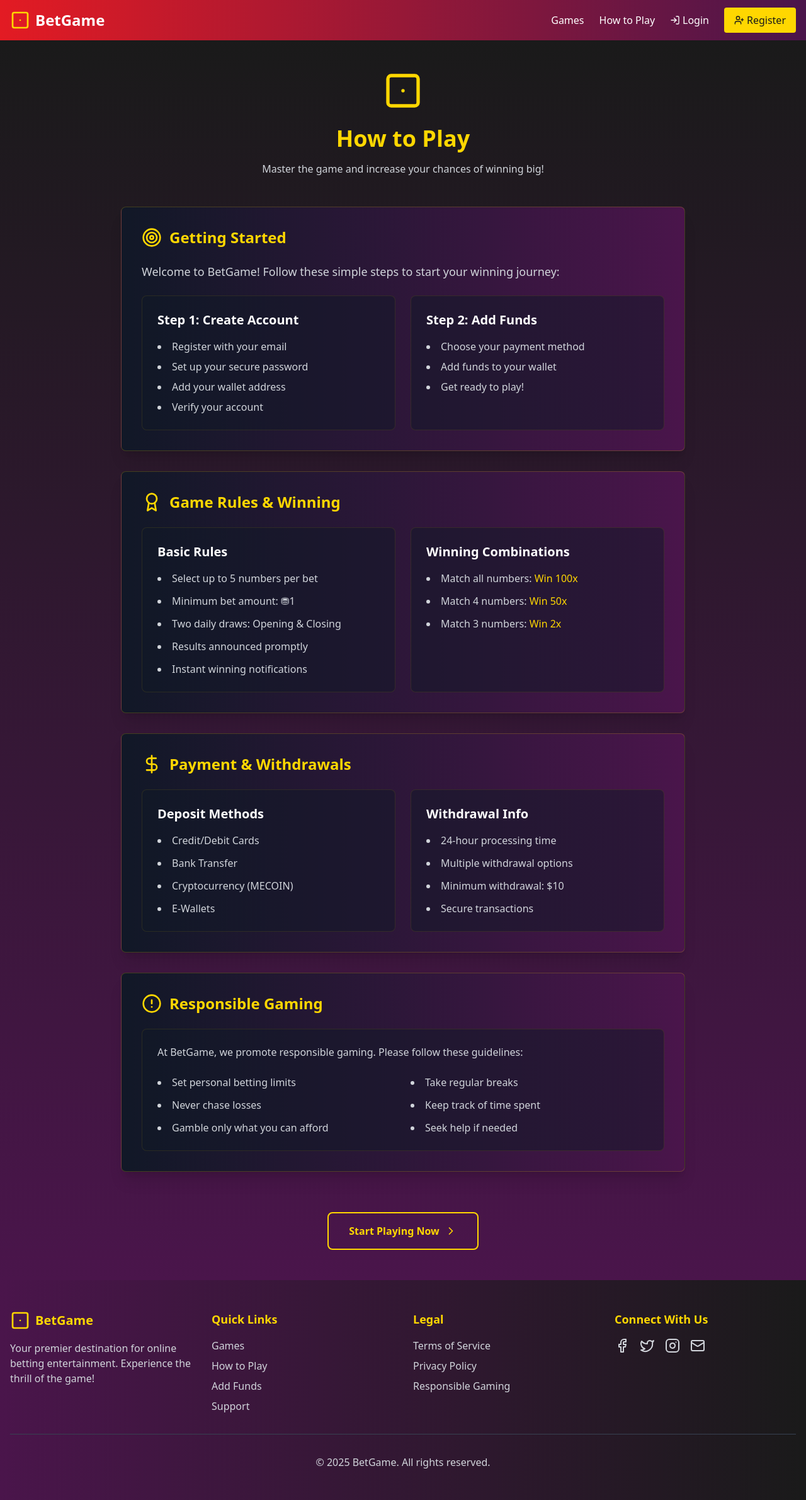
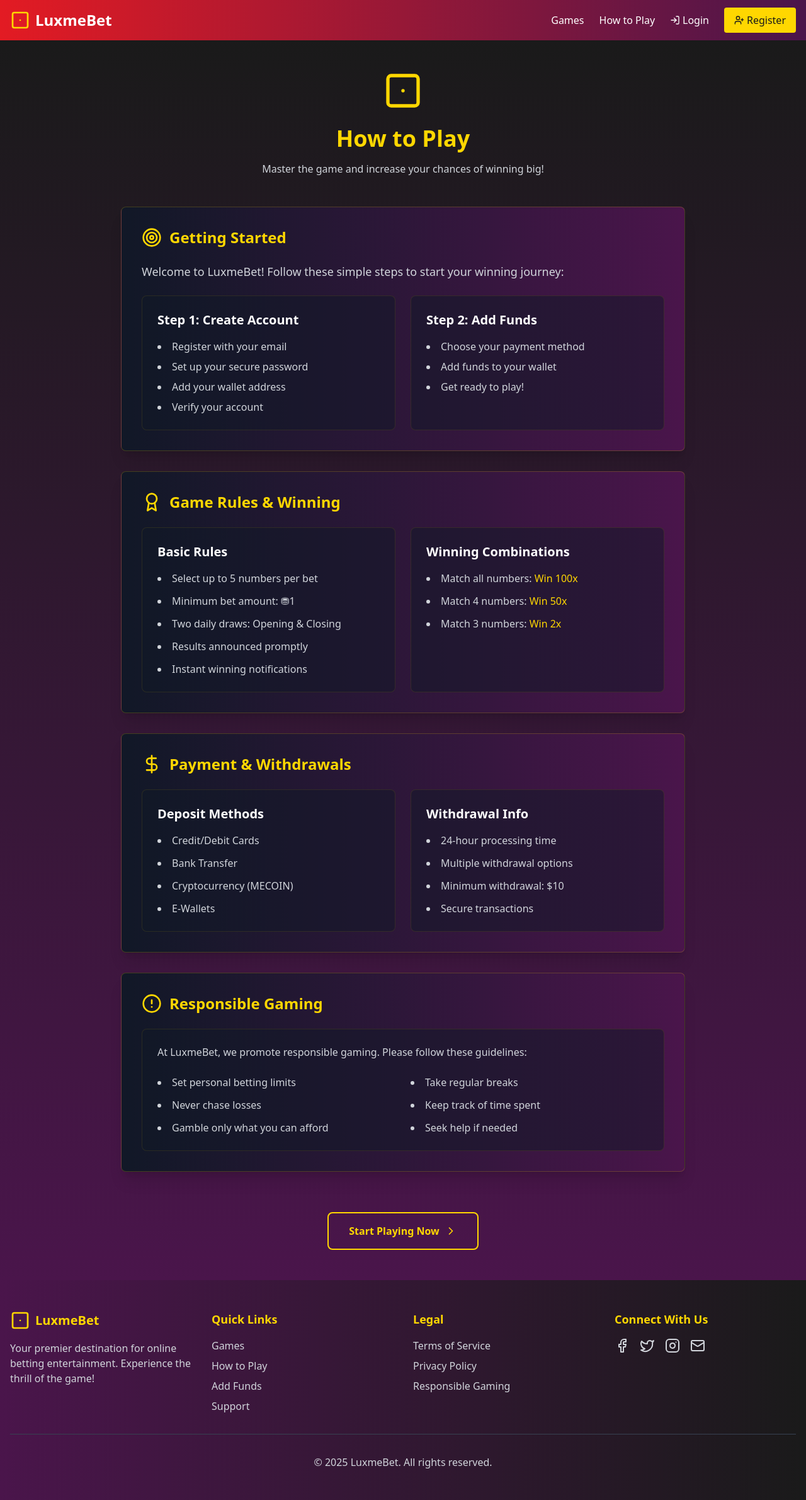
Before and after one commit to arpitaevents77/Parag31-3-25, a React (Vite) app: page /how-to-play in a window 1280 px wide. Shown: the whole page at 63% size. Built offline with nearby package versions, Linux system fonts and the light colour scheme.

Commit message:
Luxmebet name change

```diff
--- a/index.html
+++ b/index.html
@@ -6,7 +6,7 @@
     <meta name="viewport" content="width=device-width, initial-scale=1.0" />
     <script async src="https://pagead2.googlesyndication.com/pagead/js/adsbygoogle.js?client=ca-pub-8575666137102636"
      crossorigin="anonymous"></script>
-    <title>BetGames</title>
+    <title>LuxmeBet - A luxury betting experience with blockchain technology.</title>
   </head>
   <body>
     <div id="root"></div>
--- a/src/components/Footer.tsx
+++ b/src/components/Footer.tsx
@@ -10,7 +10,7 @@ const Footer = () => {
           <div>
             <div className="flex items-center space-x-2 mb-4">
               <Dice className="w-8 h-8 text-casino-gold" />
-              <h3 className="text-xl font-bold text-casino-gold">BetGame</h3>
+              <h3 className="text-xl font-bold text-casino-gold">LuxmeBet</h3>
             </div>
             <p className="text-gray-300">
               Your premier destination for online betting entertainment. Experience the thrill of the game!
@@ -56,7 +56,7 @@ const Footer = () => {
         </div>
 
         <div className="border-t border-gray-700 mt-8 pt-8 text-center text-gray-300">
-          <p>&copy; {new Date().getFullYear()} BetGame. All rights reserved.</p>
+          <p>&copy; {new Date().getFullYear()} LuxmeBet. All rights reserved.</p>
         </div>
       </div>
     </footer>
--- a/src/components/Navbar.tsx
+++ b/src/components/Navbar.tsx
@@ -13,7 +13,7 @@ const Navbar = () => {
         <div className="flex items-center justify-between h-16">
           <Link to="/" className="flex items-center space-x-2">
             <Dice className="w-8 h-8 text-casino-gold" />
-            <span className="text-2xl font-bold text-white">BetGame</span>
+            <span className="text-2xl font-bold text-white">LuxmeBet</span>
           </Link>
 
           <div className="hidden md:flex items-center space-x-6">
--- a/src/pages/Home.tsx
+++ b/src/pages/Home.tsx
@@ -19,7 +19,7 @@ const Home = () => {
             <Dice className="w-16 h-16 text-casino-gold" />
           </div>
           <h1 className="text-5xl md:text-7xl font-bold mb-6 text-white">
-            Welcome to <span className="text-casino-gold">BetGame</span>
+            Welcome to <span className="text-casino-gold">LuxmeBet</span>
           </h1>
           <p className="text-xl text-gray-200 mb-8 max-w-2xl mx-auto">
             Experience the thrill of betting with our secure and fair gaming platform. Join thousands of winners today!
@@ -46,7 +46,7 @@ const Home = () => {
       {/* Features Section */}
       <div className="py-20 bg-gradient-to-b from-casino-black to-casino-purple">
         <div className="container mx-auto px-4">
-          <h2 className="text-4xl font-bold text-center mb-16 text-casino-gold">Why Choose BetGame?</h2>
+          <h2 className="text-4xl font-bold text-center mb-16 text-casino-gold">Why Choose LuxmeBet?</h2>
 
           <div className="grid grid-cols-1 md:grid-cols-4 gap-8">
             <div className="text-center p-6 rounded-lg bg-gradient-to-b from-gray-900 to-casino-purple border border-casino-gold/20">
--- a/src/pages/HowToPlay.tsx
+++ b/src/pages/HowToPlay.tsx
@@ -22,7 +22,7 @@ const HowToPlay = () => {
               </h2>
               <div className="space-y-6 text-gray-300">
                 <p className="text-lg">
-                  Welcome to BetGame! Follow these simple steps to start your winning journey:
+                  Welcome to LuxmeBet! Follow these simple steps to start your winning journey:
                 </p>
                 <div className="grid grid-cols-1 md:grid-cols-2 gap-6">
                   <div className="bg-gray-900/50 p-6 rounded-lg border border-casino-gold/10">
@@ -114,7 +114,7 @@ const HowToPlay = () => {
               </h2>
               <div className="bg-gray-900/50 p-6 rounded-lg border border-casino-gold/10">
                 <p className="text-gray-300 mb-6">
-                  At BetGame, we promote responsible gaming. Please follow these guidelines:
+                  At LuxmeBet, we promote responsible gaming. Please follow these guidelines:
                 </p>
                 <div className="grid grid-cols-1 md:grid-cols-2 gap-6 text-gray-300">
                   <ul className="list-disc list-inside space-y-3">
--- a/src/pages/Privacy.tsx
+++ b/src/pages/Privacy.tsx
@@ -20,7 +20,7 @@ const Privacy = () => {
 
               <div className="space-y-6 text-gray-300">
                 <p>
-                  At BetGame, we take your privacy seriously. This policy outlines how we collect, use, and protect your personal information.
+                  At LuxmeBet, we take your privacy seriously. This policy outlines how we collect, use, and protect your personal information.
                 </p>
 
                 <div className="grid grid-cols-1 md:grid-cols-2 gap-6">
@@ -120,7 +120,7 @@ const Privacy = () => {
                 If you have any questions about our Privacy Policy, please contact our Data Protection Officer:
               </p>
               <div className="bg-gray-900/50 p-6 rounded-lg border border-casino-gold/10">
-                <p className="text-gray-300">Email: privacy@betgame.com</p>
+                <p className="text-gray-300">Email: privacy@LuxmeBet.fun</p>
                 <p className="text-gray-300">Phone: +1 (888) 123-4567</p>
                 <p className="text-gray-300">Address: 123 Gaming Street, Malta, MT 4567</p>
               </div>
--- a/src/pages/ResponsibleGaming.tsx
+++ b/src/pages/ResponsibleGaming.tsx
@@ -9,7 +9,7 @@ const ResponsibleGaming = () => {
           <div className="text-center mb-12">
             <h1 className="text-4xl font-bold text-casino-gold mb-4">Responsible Gaming</h1>
             <p className="text-gray-300">
-              At BetGame, we're committed to promoting responsible gaming and providing a safe environment for our players.
+              At LuxmeBet, we're committed to promoting responsible gaming and providing a safe environment for our players.
             </p>
           </div>
 
@@ -145,7 +145,7 @@ const ResponsibleGaming = () => {
 
                 <div className="bg-gray-900/50 p-6 rounded-lg border border-casino-gold/10">
                   <p className="font-semibold text-white mb-2">Contact our team:</p>
-                  <p>Email: responsible@betgame.com</p>
+                  <p>Email: responsible@LuxmeBet.Fun</p>
                   <p>Phone: 1-888-HELP-NOW</p>
                   <p>Live Chat: Available 24/7 on our platform</p>
                 </div>
--- a/src/pages/Support.tsx
+++ b/src/pages/Support.tsx
@@ -48,7 +48,7 @@ const Support = () => {
                   <Mail className="w-6 h-6 text-casino-gold mr-4 mt-1" />
                   <div>
                     <h3 className="text-lg font-semibold text-white mb-2">Email Support</h3>
-                    <p className="text-gray-300">support@betgame.com</p>
+                    <p className="text-gray-300">support@LuxmeBet.com</p>
                     <p className="text-sm text-gray-400 mt-1">Response within 24 hours</p>
                   </div>
                 </div>
--- a/src/pages/Terms.tsx
+++ b/src/pages/Terms.tsx
@@ -20,7 +20,7 @@ const Terms = () => {
 
               <div className="space-y-6 text-gray-300">
                 <p>
-                  BetGame operates under License No. MGA/B2C/555/2025, issued by the Malta Gaming Authority.
+                  LuxmeBet operates under License No. MGA/B2C/555/2025, issued by the Malta Gaming Authority.
                   We comply with all applicable gaming regulations and maintain strict standards for fair play and responsible gaming.
                 </p>
 
@@ -47,7 +47,7 @@ const Terms = () => {
                   <h3 className="text-xl font-semibold text-white mb-4">1. Account Terms</h3>
                   <div className="space-y-3">
                     <p>
-                      By creating an account on BetGame, you agree to provide accurate, complete, and current information.
+                      By creating an account on LuxmeBet, you agree to provide accurate, complete, and current information.
                       You are responsible for maintaining the security of your account and password.
                     </p>
                     <p>
```
